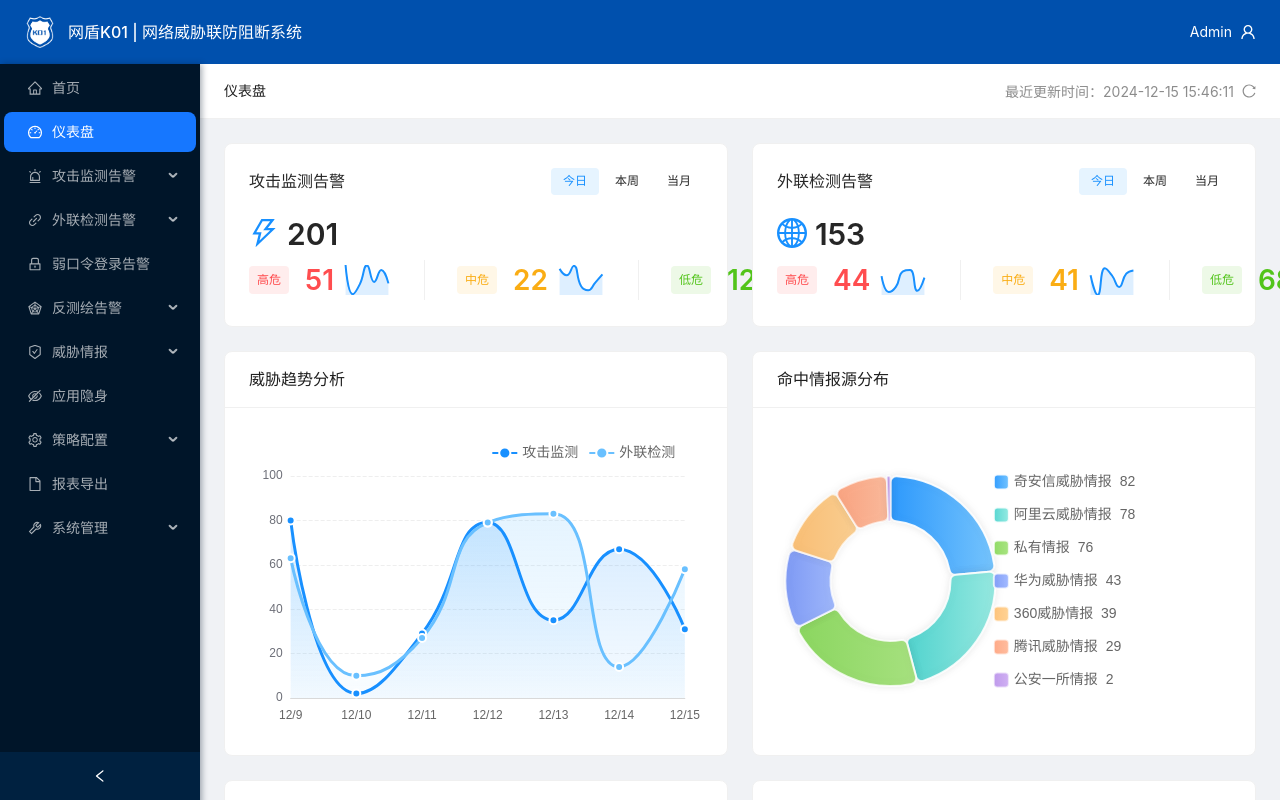
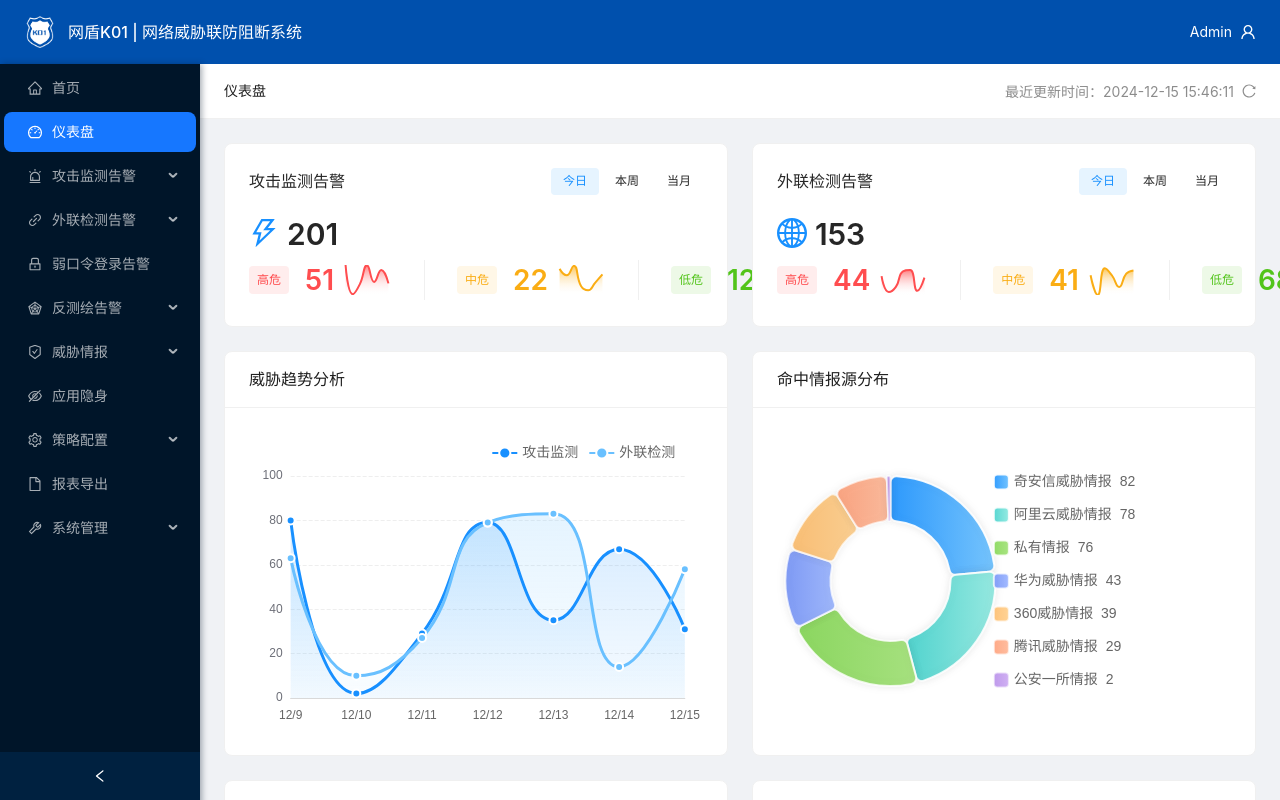
Before and after one commit to d4rk30/Designme, a React (Vite) app in the folder k01-prototype/: page /dashboard in a window 1280 px wide. Built offline with nearby package versions, Linux system fonts and the light colour scheme.

Commit message:
仪表盘设计更新

```diff
--- a/k01-prototype/src/pages/Dashboard.tsx
+++ b/k01-prototype/src/pages/Dashboard.tsx
@@ -228,7 +228,7 @@ const getGaugeOption = (value: number, type: 'cpu' | 'memory' | 'disk') => {
 };
 
 // 定义迷你折线图的配置
-const getMiniLineChartOption = (data: number[]) => ({
+const getMiniLineChartOption = (data: number[], color: string) => ({
   xAxis: {
     type: 'category',
     show: false,
@@ -244,11 +244,20 @@ const getMiniLineChartOption = (data: number[]) => ({
     smooth: true,
     lineStyle: {
       width: 2,
-      color: colorScheme.primary.main
+      color: color  // 使用传入的颜色
     },
     symbol: 'none',
     areaStyle: {
-      color: 'rgba(24, 144, 255, 0.2)'
+      color: new echarts.graphic.LinearGradient(0, 1, 0, 0, [
+        {
+          offset: 0,
+          color: 'rgba(255, 255, 255, 0)'  // 完全透明
+        },
+        {
+          offset: 1,
+          color: color.replace(')', ', 0.2)')  // 添加 20% 透明度
+        }
+      ])
     }
   }],
   grid: {
@@ -583,7 +592,7 @@ const Dashboard: React.FC = () => {
                       {data.threatOverview.attack.high}
                     </span>
                     <ReactECharts
-                      option={getMiniLineChartOption(data.threatOverview.attackTrend)}
+                      option={getMiniLineChartOption(data.threatOverview.attackTrend, colorScheme.danger.main)}
                       style={{ width: '50px', height: '30px' }}
                     />
                   </Space>
@@ -606,7 +615,7 @@ const Dashboard: React.FC = () => {
                       {data.threatOverview.attack.medium}
                     </span>
                     <ReactECharts
-                      option={getMiniLineChartOption(data.threatOverview.mediumAttackTrend)}
+                      option={getMiniLineChartOption(data.threatOverview.mediumAttackTrend, colorScheme.warning.main)}
                       style={{ width: '50px', height: '30px' }}
                     />
                   </Space>
@@ -629,7 +638,7 @@ const Dashboard: React.FC = () => {
                       {data.threatOverview.attack.low}
                     </span>
                     <ReactECharts
-                      option={getMiniLineChartOption(data.threatOverview.lowAttackTrend)}
+                      option={getMiniLineChartOption(data.threatOverview.lowAttackTrend, colorScheme.success.main)}
                       style={{ width: '50px', height: '30px' }}
                     />
                   </Space>
@@ -720,7 +729,7 @@ const Dashboard: React.FC = () => {
                       {data.threatOverview.external.high}
                     </span>
                     <ReactECharts
-                      option={getMiniLineChartOption(data.threatOverview.externalTrend)}
+                      option={getMiniLineChartOption(data.threatOverview.externalTrend, colorScheme.danger.main)}
                       style={{ width: '50px', height: '30px' }}
                     />
                   </Space>
@@ -743,7 +752,7 @@ const Dashboard: React.FC = () => {
                       {data.threatOverview.external.medium}
                     </span>
                     <ReactECharts
-                      option={getMiniLineChartOption(data.threatOverview.mediumExternalTrend)}
+                      option={getMiniLineChartOption(data.threatOverview.mediumExternalTrend, colorScheme.warning.main)}
                       style={{ width: '50px', height: '30px' }}
                     />
                   </Space>
@@ -766,7 +775,7 @@ const Dashboard: React.FC = () => {
                       {data.threatOverview.external.low}
                     </span>
                     <ReactECharts
-                      option={getMiniLineChartOption(data.threatOverview.lowExternalTrend)}
+                      option={getMiniLineChartOption(data.threatOverview.lowExternalTrend, colorScheme.success.main)}
                       style={{ width: '50px', height: '30px' }}
                     />
                   </Space>
```
